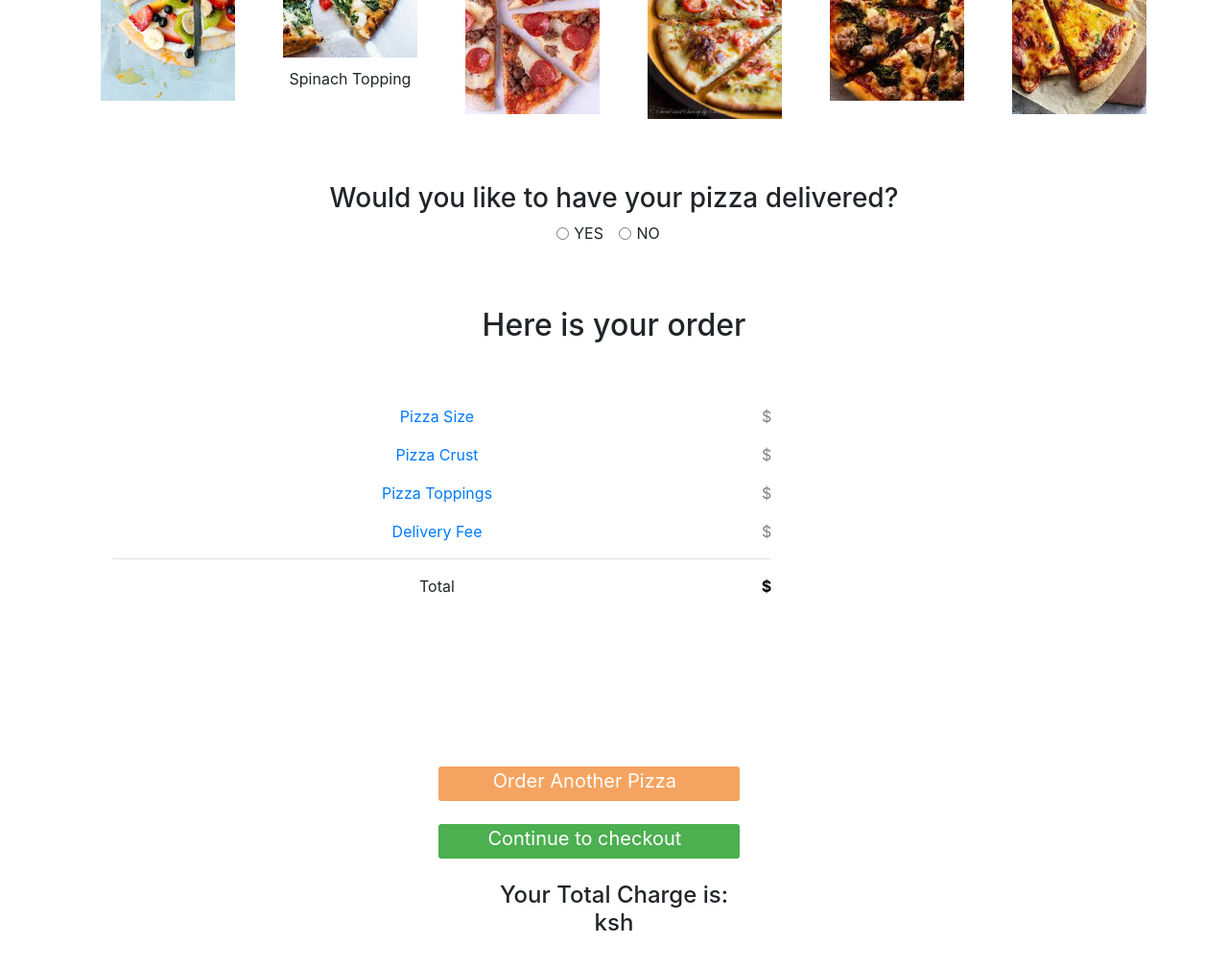
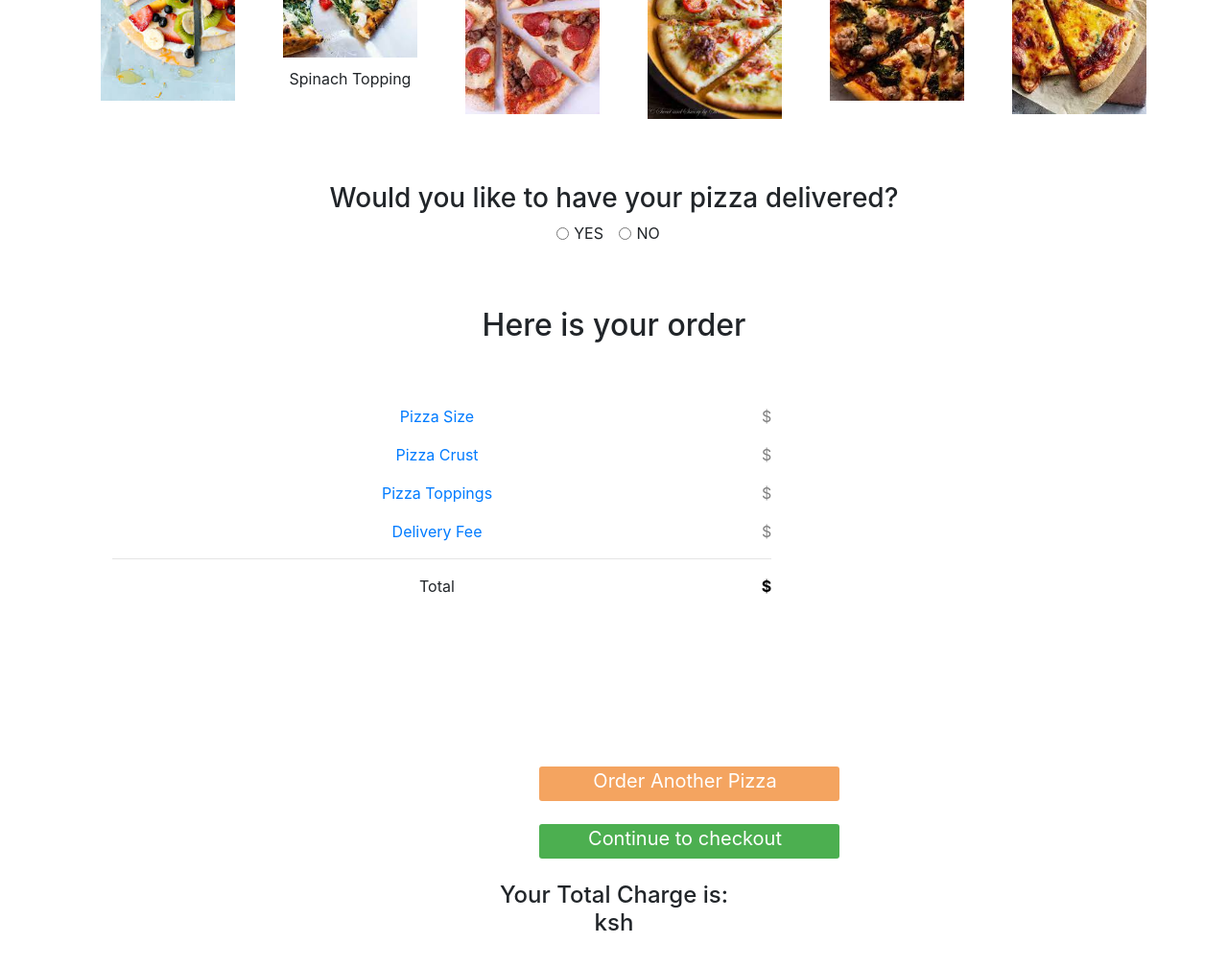
Before and after one commit to rosekilonzo/didactic-happiness, a plain HTML site: page index.html in a window 1280 px wide. Shown: the part 1217-2225 px from the top of the page at 96% size. Drawn offline with nearby package versions, Linux system fonts and the light colour scheme.

Commit message:
add commits

```diff
--- a/css/styles.css
+++ b/css/styles.css
@@ -60,7 +60,7 @@ span.price {
     background-color: #4CAF50;
     color: white;
     margin-left: 20%;
-    margin-right: 25%;
+    margin-right: 5%;
     border: none;
     width: 30%;
     border-radius: 3px;
```
